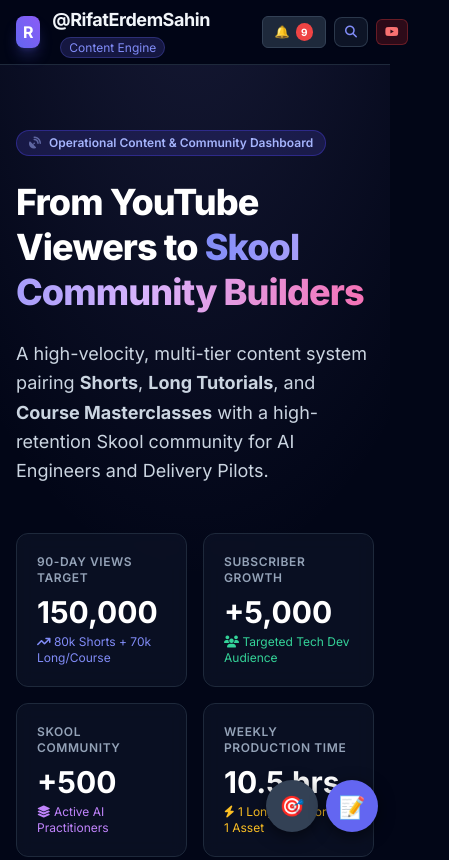
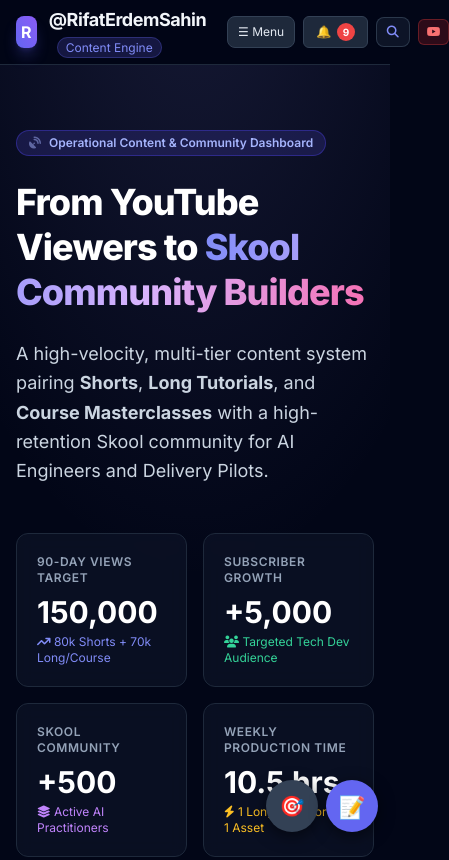
Before and after one commit to rifaterdemsahin/content-calendar, a plain HTML site: page index.html in a window 390 px wide. Shown: the top 860 px of the page, 449 px wide, since content can reach past the window. Drawn offline with nearby package versions, Linux system fonts and the light colour scheme.

Commit message:
feat: phone menu for the dashboard (the section nav was desktop-only)
Co-Authored-By: Claude Haiku 5.5 <noreply@anthropic.com>

```diff
--- /dev/null
+++ b/assets/cc-mobile-nav.js
@@ -0,0 +1,56 @@
+/* Phone menu for the dashboard header. The desktop nav (nav[aria-label="Sections"]) is hidden below
+ * 768px, so this copies its links into a ☰ Menu panel that only shows on small screens. */
+(() => {
+  const nav = document.querySelector('nav[aria-label="Sections"]');
+  const header = document.querySelector('header');
+  if (!nav || !header) return;
+  const actions = header.querySelector(':scope > div > div:last-child');
+  if (!actions) return;
+
+  const btn = document.createElement('button');
+  btn.type = 'button';
+  btn.textContent = '☰ Menu';
+  btn.setAttribute('aria-expanded', 'false');
+  btn.setAttribute('aria-controls', 'mobile-nav');
+  btn.style.cssText = 'font-size:12px;padding:6px 10px;border-radius:8px;background:#1e293b;color:#e2e8f0;border:1px solid #334155;white-space:nowrap';
+
+  const panel = document.createElement('div');
+  panel.id = 'mobile-nav';
+  panel.style.cssText = 'display:none;position:fixed;left:12px;right:12px;top:58px;z-index:60;max-height:70vh;overflow-y:auto;background:#0f172a;border:1px solid #334155;border-radius:14px;box-shadow:0 12px 40px #000c;padding:8px';
+
+  // Copy each dropdown as a labelled group of plain links.
+  for (const dd of nav.querySelectorAll('.dd')) {
+    const title = dd.querySelector('.dd-btn')?.textContent.replace(/\s+/g, ' ').trim();
+    if (title) {
+      const h = document.createElement('div');
+      h.textContent = title;
+      h.style.cssText = 'font-size:11px;font-weight:700;text-transform:uppercase;letter-spacing:.08em;color:#818cf8;padding:10px 10px 4px';
+      panel.append(h);
+    }
+    for (const a of dd.querySelectorAll('a')) {
+      const link = document.createElement('a');
+      link.href = a.getAttribute('href');
+      link.textContent = a.textContent.trim();
+      link.style.cssText = 'display:block;padding:9px 10px;border-radius:8px;font-size:14px;color:#e2e8f0;text-decoration:none';
+      link.addEventListener('click', () => close());
+      panel.append(link);
+    }
+  }
+
+  const close = () => { panel.style.display = 'none'; btn.setAttribute('aria-expanded', 'false'); };
+  btn.addEventListener('click', () => {
+    const open = panel.style.display !== 'block';
+    panel.style.display = open ? 'block' : 'none';
+    btn.setAttribute('aria-expanded', String(open));
+  });
+  document.addEventListener('keydown', (e) => { if (e.key === 'Escape') close(); });
+
+  // Only show the button on small screens.
+  const mq = window.matchMedia('(min-width: 768px)');
+  const sync = () => { if (mq.matches) { close(); btn.style.display = 'none'; } else btn.style.display = ''; };
+  mq.addEventListener('change', sync);
+  sync();
+
+  actions.prepend(btn);
+  document.body.append(panel);
+})();
--- a/index.html
+++ b/index.html
@@ -1613,5 +1613,6 @@
   <script src="assets/cc-notifications.js"></script>
   <script src="assets/cc-search.js"></script>
   <script src="assets/cc-sprint.js"></script>
+  <script src="assets/cc-mobile-nav.js"></script>
 </body>
 </html>
```
